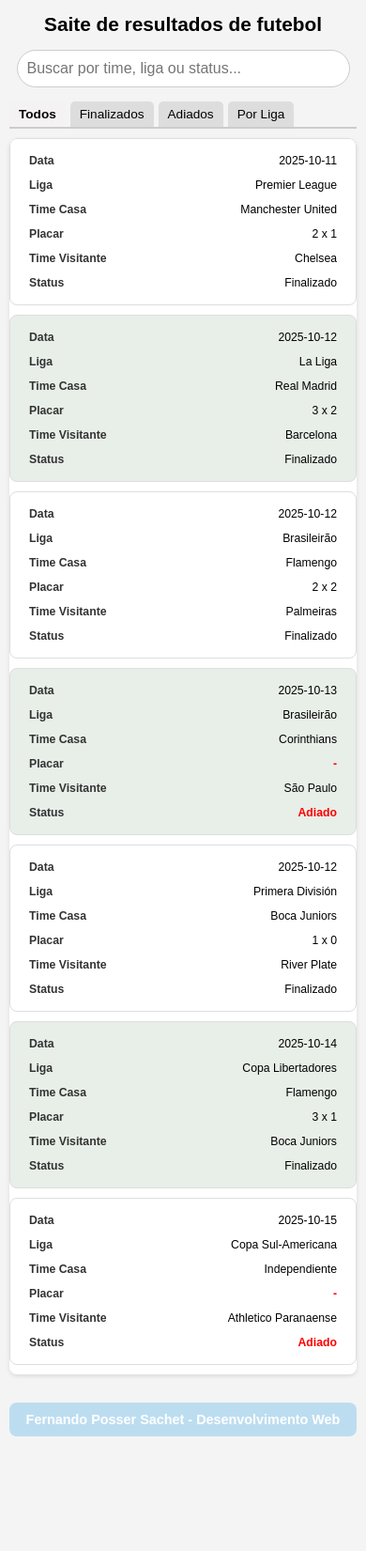
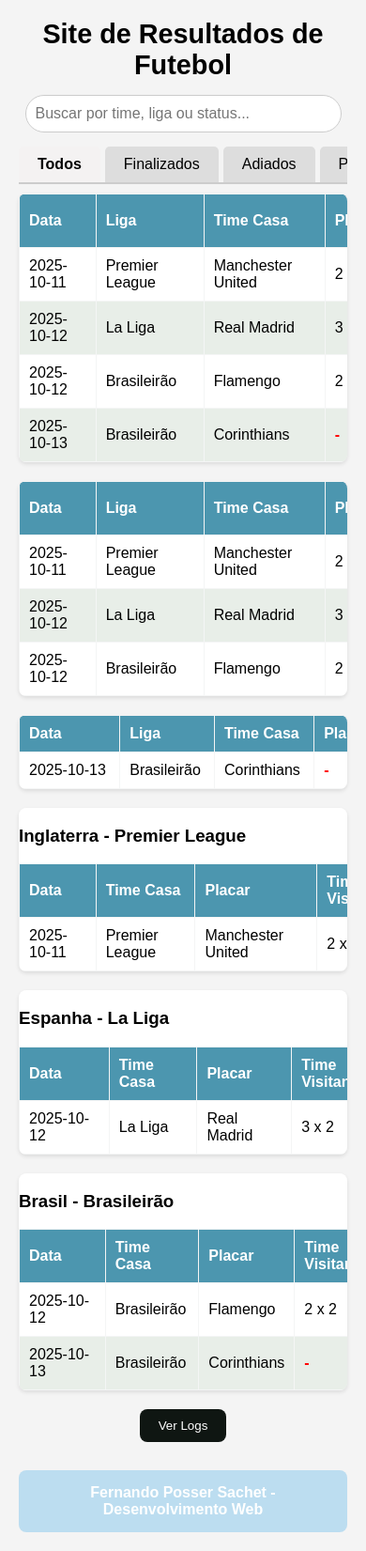
Before and after one commit to fernandosachet22-star/prova, a plain HTML site: page index.html in a window 390 px wide. Shown: the whole page at 94% size. Before the commit the page ends 1539 px from the top, so only its background shows below. Drawn offline with Linux system fonts and the light colour scheme.

Commit message:
Add files via upload

```diff
--- a/index.html
+++ b/index.html
@@ -1,190 +1,38 @@
 <!DOCTYPE html>
 <html lang="pt-BR">
 <head>
-<meta charset="UTF-8">
-<meta name="viewport" content="width=device-width, initial-scale=1.0">
-<title>Partidas de Futebol</title>
+<meta charset="utf-8" />
+<meta name="viewport" content="width=device-width,initial-scale=1" />
+<title>Partidas de Futebol - Logs com API</title>
 <style>
-  body {
-    font-family: Arial, sans-serif;
-    background-color: #f4f4f4;
-    margin: 20px;
-  }
-
-  h1 {
-    margin-bottom: 10px;
-    text-align: center;
-    font-size: 1.8em;
-  }
-
-  .search-container {
-    text-align: center;
-    margin: 15px 0;
-  }
-
-  .search-container input {
-    width: 90%;
-    max-width: 400px;
-    padding: 10px;
-    border: 1px solid #ccc;
-    border-radius: 25px;
-    font-size: 1em;
-  }
-
-  .tabs {
-    display: flex;
-    overflow-x: auto;
-    margin-bottom: 10px;
-    cursor: pointer;
-    border-bottom: 2px solid #ccc;
-  }
-  .tab {
-    padding: 10px 20px;
-    background: #ddd;
-    margin-right: 5px;
-    border-radius: 5px 5px 0 0;
-    flex-shrink: 0;
-    white-space: nowrap;
-    transition: background 0.3s ease;
-  }
-  .tab:hover {
-    background: #59b3dc;
-  }
-  .tab.active {
-    background: #f4f2f2;
-    color: rgb(5, 4, 4);
-    font-weight: bold;
-  }
-
-  .tab-content {
-    display: none;
-  }
-  .tab-content.active {
-    display: block;
-  }
-
-  .table-wrapper {
-    overflow-x: auto;
-    margin-bottom: 20px;
-    background: white;
-    border-radius: 8px;
-    box-shadow: 0 2px 4px rgba(0,0,0,0.1);
-  }
-
-  table {
-    width: 100%;
-    border-collapse: collapse;
-    min-width: 600px;
-  }
-  th, td {
-    padding: 10px;
-    text-align: left;
-    border: 1px solid #d2e273;
-  }
-  th {
-    background-color: #fcfdfc;
-    color: white;
-  }
-  tr:nth-child(even) {
-    background-color: #e8eee8;
-  }
-
-  .adiado {
-    font-weight: bold;
-    color: red;
-  }
-
-  h3 {
-    margin-top: 20px;
-    background: #4c96af;
-    color: white;
-    padding: 8px;
-    border-radius: 5px;
-    font-size: 1.1em;
-  }
-
-
-  footer {
-    text-align: center;
-    margin-top: 30px;
-    padding: 15px;
-    background: #bcddf0;
-    color: white;
-    font-weight: bold;
-    border-radius: 8px;
-    font-size: 1em;
-  }
-
-  @media (max-width: 900px) {
-    body { margin: 10px; }
-    h1 { font-size: 1.5em; }
-
-    .tab {
-      padding: 8px 15px;
-      font-size: 0.9em;
-    }
-
-    table {
-      min-width: 100%;
-      font-size: 0.9em;
-    }
-    th, td {
-      padding: 8px;
-    }
-  }
-
-  @media (max-width: 600px) {
-    h1 { font-size: 1.3em; }
-
-    .tab {
-      padding: 6px 10px;
-      font-size: 0.85em;
-    }
-
-    th, td {
-      padding: 6px;
-      font-size: 0.85em;
-    }
-
-    table, thead, tbody, th, td, tr {
-      display: block;
-    }
-
-    thead tr {
-      display: none;
-    }
-
-    tr {
-      margin-bottom: 10px;
-      border: 1px solid #ddd;
-      border-radius: 8px;
-      padding: 10px;
-      background: #fff;
-    }
-
-    td {
-      border: none;
-      display: flex;
-      justify-content: space-between;
-      padding: 6px 10px;
-    }
-
-    td::before {
-      content: attr(data-label);
-      font-weight: bold;
-      color: #333;
-    }
-
-    footer {
-      font-size: 0.9em;
-      padding: 10px;
-    }
-  }
+body { font-family: Arial, sans-serif; background:#f4f4f4; margin:20px; }
+h1 { text-align:center; margin-bottom:10px; font-size:1.8em; }
+footer { text-align:center; margin-top:30px; padding:15px; background:#bcddf0; color:white; font-weight:bold; border-radius:8px; font-size:1em; }
+button{cursor:pointer;}
+.search-container{ text-align:center; margin:15px 0; }
+.search-container input{ width:90%; max-width:400px; padding:10px; border:1px solid #ccc; border-radius:25px; font-size:1em; }
+.tabs{display:flex;overflow-x:auto;margin-bottom:10px;cursor:pointer;border-bottom:2px solid #ccc;}
+.tab{padding:10px 20px;background:#ddd;margin-right:5px;border-radius:5px 5px 0 0;flex-shrink:0;white-space:nowrap;transition:background 0.3s;}
+.tab:hover{background:#59b3dc;}
+.tab.active{background:#f4f2f2;color:rgb(5,4,4);font-weight:bold;}
+.table-wrapper{overflow-x:auto;margin-bottom:20px;background:white;border-radius:8px;box-shadow:0 2px 4px rgba(0,0,0,0.1);}
+table{width:100%;border-collapse:collapse;min-width:600px;}
+th,td{padding:10px;text-align:left;border:1px solid #f4f5f5;}
+th{background-color:#4c96af;color:white;}
+tr:nth-child(even){background-color:#e8eee8;}
+.adiado{font-weight:bold;color:red;}
+#modalLogs{display:none;position:fixed;top:0;left:0;width:100%;height:100%;background:rgba(0,0,0,0.5);align-items:center;justify-content:center;}
+#modalLogs div{background:white;width:90%;max-width:800px;padding:20px;border-radius:10px;position:relative;}
+#modalLogs table{width:100%;border-collapse:collapse;}
+#modalLogs button{margin-top:15px;background:rgb(73,94,52);color:white;padding:8px 15px;border:none;border-radius:6px;}
+.log-offline { color: #b0413e; font-weight:600; }
+.log-remote { color: #2f7a3e; font-weight:600; }
+.small { font-size:0.9em; color:#666; }
 </style>
 </head>
 <body>
 
-<h1>Saite de resultados de futebol</h1>
+<h1>Site de Resultados de Futebol</h1>
 
 <div class="search-container">
   <input type="text" id="searchInput" placeholder="Buscar por time, liga ou status...">
@@ -200,16 +48,7 @@
 <div id="all" class="tab-content active">
   <div class="table-wrapper">
     <table id="matchesTableAll">
-      <thead>
-        <tr>
-          <th>Data</th>
-          <th>Liga</th>
-          <th>Time Casa</th>
-          <th>Placar</th>
-          <th>Time Visitante</th>
-          <th>Status</th>
-        </tr>
-      </thead>
+      <thead><tr><th>Data</th><th>Liga</th><th>Time Casa</th><th>Placar</th><th>Time Visitante</th><th>Status</th></tr></thead>
       <tbody></tbody>
     </table>
   </div>
@@ -218,16 +57,7 @@
 <div id="finalizado" class="tab-content">
   <div class="table-wrapper">
     <table id="matchesTableFinished">
-      <thead>
-        <tr>
-          <th>Data</th>
-          <th>Liga</th>
-          <th>Time Casa</th>
-          <th>Placar</th>
-          <th>Time Visitante</th>
-          <th>Status</th>
-        </tr>
-      </thead>
+      <thead><tr><th>Data</th><th>Liga</th><th>Time Casa</th><th>Placar</th><th>Time Visitante</th><th>Status</th></tr></thead>
       <tbody></tbody>
     </table>
   </div>
@@ -236,16 +66,7 @@
 <div id="adiado" class="tab-content">
   <div class="table-wrapper">
     <table id="matchesTablePostponed">
-      <thead>
-        <tr>
-          <th>Data</th>
-          <th>Liga</th>
-          <th>Time Casa</th>
-          <th>Placar</th>
-          <th>Time Visitante</th>
-          <th>Status</th>
-        </tr>
-      </thead>
+      <thead><tr><th>Data</th><th>Liga</th><th>Time Casa</th><th>Placar</th><th>Time Visitante</th><th>Status</th></tr></thead>
       <tbody></tbody>
     </table>
   </div>
@@ -254,162 +75,168 @@
 <div id="ligas" class="tab-content">
   <div class="table-wrapper">
     <h3>Inglaterra - Premier League</h3>
-    <table id="ligaEngland">
-      <thead>
-        <tr>
-          <th>Data</th>
-          <th>Time Casa</th>
-          <th>Placar</th>
-          <th>Time Visitante</th>
-          <th>Status</th>
-        </tr>
-      </thead>
-      <tbody></tbody>
-    </table>
+    <table id="ligaEngland"><thead><tr><th>Data</th><th>Time Casa</th><th>Placar</th><th>Time Visitante</th><th>Status</th></tr></thead><tbody></tbody></table>
   </div>
-
   <div class="table-wrapper">
     <h3>Espanha - La Liga</h3>
-    <table id="ligaSpain">
-      <thead>
-        <tr>
-          <th>Data</th>
-          <th>Time Casa</th>
-          <th>Placar</th>
-          <th>Time Visitante</th>
-          <th>Status</th>
-        </tr>
-      </thead>
-      <tbody></tbody>
-    </table>
+    <table id="ligaSpain"><thead><tr><th>Data</th><th>Time Casa</th><th>Placar</th><th>Time Visitante</th><th>Status</th></tr></thead><tbody></tbody></table>
   </div>
-
   <div class="table-wrapper">
     <h3>Brasil - Brasileirão</h3>
-    <table id="ligaBrazil">
-      <thead>
-        <tr>
-          <th>Data</th>
-          <th>Time Casa</th>
-          <th>Placar</th>
-          <th>Time Visitante</th>
-          <th>Status</th>
-        </tr>
-      </thead>
-      <tbody></tbody>
-    </table>
-  </div>
-
-  <div class="table-wrapper">
-    <h3>Argentina - Primera División</h3>
-    <table id="ligaArgentina">
-      <thead>
-        <tr>
-          <th>Data</th>
-          <th>Time Casa</th>
-          <th>Placar</th>
-          <th>Time Visitante</th>
-          <th>Status</th>
-        </tr>
-      </thead>
-      <tbody></tbody>
-    </table>
-  </div>
-
-  <div class="table-wrapper">
-    <h3>Copa Libertadores</h3>
-    <table id="ligaLibertadores">
-      <thead>
-        <tr>
-          <th>Data</th>
-          <th>Time Casa</th>
-          <th>Placar</th>
-          <th>Time Visitante</th>
-          <th>Status</th>
-        </tr>
-      </thead>
-      <tbody></tbody>
-    </table>
-  </div>
-
-  <div class="table-wrapper">
-    <h3>Copa Sul-Americana</h3>
-    <table id="ligaSulamericana">
-      <thead>
-        <tr>
-          <th>Data</th>
-          <th>Time Casa</th>
-          <th>Placar</th>
-          <th>Time Visitante</th>
-          <th>Status</th>
-        </tr>
-      </thead>
-      <tbody></tbody>
-    </table>
+    <table id="ligaBrazil"><thead><tr><th>Data</th><th>Time Casa</th><th>Placar</th><th>Time Visitante</th><th>Status</th></tr></thead><tbody></tbody></table>
   </div>
 </div>
 
+<div style="text-align:center; margin:20px;">
+  <button id="btnVerLogs" style="padding:10px 20px; border:none; background:#0f1612; color:white; border-radius:8px;">Ver Logs</button>
+</div>
 
-<footer>
-  Fernando Posser Sachet - Desenvolvimento Web
-</footer>
+<div id="modalLogs">
+<div>
+<h2 style="text-align:center;">Logs</h2>
+<p class="small">Os logs são enviados a uma API externa (se configurada). Logs que não foram enviados ficam marcados como <span class="log-offline">offline</span>.</p>
+<table>
+<thead><tr><th>Data</th><th>Ação</th><th>Detalhes</th><th>Fonte</th><th>Excluir</th></tr></thead>
+<tbody id="tabelaLogs"></tbody>
+</table>
+<div style="display:flex;gap:10px;justify-content:flex-end;margin-top:10px;">
+<button id="btnRetryOffline" title="Tenta reenviar logs offline para a API">Reenviar offline</button>
+<button id="fecharModal">Fechar</button>
+</div>
+</div>
+</div>
+
+<footer>Fernando Posser Sachet - Desenvolvimento Web</footer>
 
 <script>
+const LOG_API_URL = 'https://example.com/api/logs';
 const matches = [
-  { liga: "Premier League", strHomeTeam: "Manchester United", strAwayTeam: "Chelsea", intHomeScore: 2, intAwayScore: 1, dateEvent: "2025-10-11", strStatus: "Match Finished" },
-  { liga: "La Liga", strHomeTeam: "Real Madrid", strAwayTeam: "Barcelona", intHomeScore: 3, intAwayScore: 2, dateEvent: "2025-10-12", strStatus: "Match Finished" },
-  { liga: "Brasileirão", strHomeTeam: "Flamengo", strAwayTeam: "Palmeiras", intHomeScore: 2, intAwayScore: 2, dateEvent: "2025-10-12", strStatus: "Match Finished" },
-  { liga: "Brasileirão", strHomeTeam: "Corinthians", strAwayTeam: "São Paulo", intHomeScore: null, intAwayScore: null, dateEvent: "2025-10-13", strStatus: "Match Postponed" },
-  { liga: "Primera División", strHomeTeam: "Boca Juniors", strAwayTeam: "River Plate", intHomeScore: 1, intAwayScore: 0, dateEvent: "2025-10-12", strStatus: "Match Finished" },
-  { liga: "Copa Libertadores", strHomeTeam: "Flamengo", strAwayTeam: "Boca Juniors", intHomeScore: 3, intAwayScore: 1, dateEvent: "2025-10-14", strStatus: "Match Finished" },
-  { liga: "Copa Sul-Americana", strHomeTeam: "Independiente", strAwayTeam: "Athletico Paranaense", intHomeScore: null, intAwayScore: null, dateEvent: "2025-10-15", strStatus: "Match Postponed" }
+  { liga: "Premier League", strHomeTeam: "Manchester United", strAwayTeam: "Chelsea", intHomeScore: 2, intAwayScore: 1, dateEvent: "2025-10-11" },
+  { liga: "La Liga", strHomeTeam: "Real Madrid", strAwayTeam: "Barcelona", intHomeScore: 3, intAwayScore: 2, dateEvent: "2025-10-12" },
+  { liga: "Brasileirão", strHomeTeam: "Flamengo", strAwayTeam: "Palmeiras", intHomeScore: 2, intAwayScore: 2, dateEvent: "2025-10-12" },
+  { liga: "Brasileirão", strHomeTeam: "Corinthians", strAwayTeam: "São Paulo", intHomeScore: null, intAwayScore: null, dateEvent: "2025-10-13" }
 ];
+const logs = [];
 
-function populateTable(tableBody, matches) {
-  tableBody.innerHTML = '';
-  matches.forEach(match => {
-    const score = (match.intHomeScore === null || match.intAwayScore === null) ? '-' : `${match.intHomeScore} x ${match.intAwayScore}`;
-    const status = (match.intHomeScore === null || match.intAwayScore === null) ? 'Adiado' : 'Finalizado';
+function nowBR() { return new Date().toLocaleString('pt-BR'); }
+function pushLocalLog(log) { const localId = logs.length ? Math.max(...logs.map(l=>l.id||0))+1 :1; logs.push(Object.assign({id: localId}, log)); }
 
-    const row = document.createElement('tr');
-    row.innerHTML = `
-      <td data-label="Data">${match.dateEvent}</td>
-      ${match.liga ? `<td data-label="Liga">${match.liga}</td>` : ''}
-      <td data-label="Time Casa">${match.strHomeTeam}</td>
-      <td data-label="Placar"${status==='Adiado'?' class="adiado"':''}>${score}</td>
-      <td data-label="Time Visitante">${match.strAwayTeam}</td>
-      <td data-label="Status"${status==='Adiado'?' class="adiado"':''}>${status}</td>
-    `;
+async function sendLogToApi(log) {
+  if (!LOG_API_URL || LOG_API_URL.includes('example.com')) throw new Error('LOG_API_URL não configurada');
+  const resp = await fetch(LOG_API_URL,{ method:'POST', headers:{'Content-Type':'application/json'}, body:JSON.stringify(log) });
+  if(!resp.ok) throw new Error(`API retornou ${resp.status}`);
+  return await resp.json();
+}
+
+async function createAndSendLog(acao, detalhes){
+  const logItem={data:nowBR(),acao,detalhes};
+  try{
+    const remote = await sendLogToApi(logItem);
+    pushLocalLog(Object.assign(logItem,{remoteId:remote.id}));
+  }catch(err){
+    pushLocalLog(Object.assign(logItem,{offline:true}));
+    console.warn('Falha ao enviar log, salvo offline:', err.message);
+  }
+}
+
+async function retryOfflineLogs(){
+  const offline = logs.filter(l=>l.offline);
+  for(const l of offline){
+    try{
+      const remote = await sendLogToApi({data:l.data,acao:l.acao,detalhes:l.detalhes});
+      l.remoteId = remote.id; delete l.offline;
+    }catch(err){
+      console.warn('Falha ao reenviar log',l.id,err.message);
+    }
+  }
+  exibirLogs();
+  alert('Reenvio finalizado. Confira a lista de logs.');
+}
+
+function populateTable(tableBody, matches){
+  tableBody.innerHTML='';
+  matches.forEach(m=>{
+    const score=(m.intHomeScore===null||m.intAwayScore===null)?'-':`${m.intHomeScore} x ${m.intAwayScore}`;
+    const status=(m.intHomeScore===null||m.intAwayScore===null)?'Adiado':'Finalizado';
+    const row=document.createElement('tr');
+    row.innerHTML=`<td>${m.dateEvent}</td>${m.liga?`<td>${m.liga}</td>`:''}<td>${m.strHomeTeam}</td><td ${status==='Adiado'?'class="adiado"':''}>${score}</td><td>${m.strAwayTeam}</td><td ${status==='Adiado'?'class="adiado"':''}>${status}</td>`;
     tableBody.appendChild(row);
   });
 }
 
-populateTable(document.querySelector('#matchesTableAll tbody'), matches);
-populateTable(document.querySelector('#matchesTableFinished tbody'), matches.filter(m => m.intHomeScore !== null && m.intAwayScore !== null));
-populateTable(document.querySelector('#matchesTablePostponed tbody'), matches.filter(m => m.intHomeScore === null || m.intAwayScore === null));
-populateTable(document.querySelector('#ligaEngland tbody'), matches.filter(m => m.liga === "Premier League"));
-populateTable(document.querySelector('#ligaSpain tbody'), matches.filter(m => m.liga === "La Liga"));
-populateTable(document.querySelector('#ligaBrazil tbody'), matches.filter(m => m.liga === "Brasileirão"));
-populateTable(document.querySelector('#ligaArgentina tbody'), matches.filter(m => m.liga === "Primera División"));
-populateTable(document.querySelector('#ligaLibertadores tbody'), matches.filter(m => m.liga === "Copa Libertadores"));
-populateTable(document.querySelector('#ligaSulamericana tbody'), matches.filter(m => m.liga === "Copa Sul-Americana"));
+function exibirLogs(){
+  const tbody=document.getElementById('tabelaLogs'); tbody.innerHTML='';
+  if(!logs.length){tbody.innerHTML='<tr><td colspan="5" style="text-align:center;">Nenhum log registrado</td></tr>'; return;}
+  logs.slice().reverse().forEach(log=>{
+    const tr=document.createElement('tr');
+    const fonte = log.offline?'<span class="log-offline">offline</span>':(log.remoteId?'<span class="log-remote">remoto</span>':'<span class="small">local</span>');
+    tr.innerHTML=`<td>${log.data}</td><td>${log.acao}</td><td>${log.detalhes}</td><td>${fonte}</td><td><button data-id="${log.id}" class="btn-excluir" style="background:#d9534f;color:white;border:none;border-radius:5px;padding:5px 10px;">Excluir</button></td>`;
+    tbody.appendChild(tr);
+  });
+  tbody.querySelectorAll('.btn-excluir').forEach(btn=>{
+    btn.addEventListener('click',async ()=>{
+      const id=Number(btn.dataset.id);
+      const idx=logs.findIndex(l=>l.id===id);
+      if(idx!==-1){
+        const item = logs[idx];
+        if(item.remoteId && confirm('Remover também do servidor remoto?')){
+          try{
+            if(!LOG_API_URL || LOG_API_URL.includes('example.com')) throw new Error('LOG_API_URL não configurada');
+            const resp=await fetch(`${LOG_API_URL}/${item.remoteId}`,{method:'DELETE'});
+            if(!resp.ok) throw new Error('Falha ao excluir no servidor');
+          }catch(err){console.warn('Falha ao excluir no servidor:',err.message);}
+        }
+        logs.splice(idx,1); exibirLogs();
+      }
+    });
+  });
+}
 
-document.querySelectorAll('.tab').forEach(tab => {
-  tab.addEventListener('click', () => {
-    document.querySelectorAll('.tab').forEach(t => t.classList.remove('active'));
+populateTable(document.querySelector('#matchesTableAll tbody'),matches);
+populateTable(document.querySelector('#matchesTableFinished tbody'),matches.filter(m=>m.intHomeScore!==null&&m.intAwayScore!==null));
+populateTable(document.querySelector('#matchesTablePostponed tbody'),matches.filter(m=>m.intHomeScore===null||m.intAwayScore===null));
+populateTable(document.querySelector('#ligaEngland tbody'),matches.filter(m=>m.liga==="Premier League"));
+populateTable(document.querySelector('#ligaSpain tbody'),matches.filter(m=>m.liga==="La Liga"));
+populateTable(document.querySelector('#ligaBrazil tbody'),matches.filter(m=>m.liga==="Brasileirão"));
+
+
+document.querySelectorAll('.tab').forEach(tab=>{
+  tab.addEventListener('click',()=>{
+    document.querySelectorAll('.tab').forEach(t=>t.classList.remove('active'));
     tab.classList.add('active');
-    document.querySelectorAll('.tab-content').forEach(tc => tc.classList.remove('active'));
+    document.querySelectorAll('.tab-content').forEach(tc=>tc.classList.remove('active'));
     document.getElementById(tab.dataset.tab).classList.add('active');
+    createAndSendLog('Alterar Tab',`Clicou na aba '${tab.innerText.trim()}'`);
   });
 });
 
-document.getElementById('searchInput').addEventListener('input', function() {
-  const searchTerm = this.value.toLowerCase();
-  document.querySelectorAll('tbody tr').forEach(row => {
-    const rowText = row.innerText.toLowerCase();
-    row.style.display = rowText.includes(searchTerm) ? '' : 'none';
-  });
+
+let searchTimeout=null;
+document.getElementById('searchInput').addEventListener('input',function(){
+  const term=this.value;
+  document.querySelectorAll('tbody tr').forEach(row=>{row.style.display=row.innerText.toLowerCase().includes(term.toLowerCase())?'':'none';});
+  if(searchTimeout) clearTimeout(searchTimeout);
+  searchTimeout=setTimeout(()=>{if(term.trim()!=='') createAndSendLog('Buscar Partida',`Buscou por '${term.trim()}'`);},700);
 });
+
+
+document.getElementById('btnVerLogs').addEventListener('click',async ()=>{
+  createAndSendLog('Visualizar Logs','Usuário abriu o modal de logs');
+  exibirLogs();
+  document.getElementById('modalLogs').style.display='flex';
+});
+document.getElementById('fecharModal').addEventListener('click',()=>{document.getElementById('modalLogs').style.display='none';});
+document.getElementById('btnRetryOffline').addEventListener('click',async ()=>{await retryOfflineLogs();});
+
+
+(function seedLocalLogs(){
+  pushLocalLog({data:"28/10/2025 09:00:00",acao:"Carregar Site",detalhes:"O site foi carregado localmente (seed)."});
+  pushLocalLog({data:"28/10/2025 09:05:00",acao:"Visualizar Partidas",detalhes:"Usuário navegou pelas partidas (seed)."});
+})();
+
+
+setInterval(retryOfflineLogs,30000);
+
 </script>
 
 </body>
```
